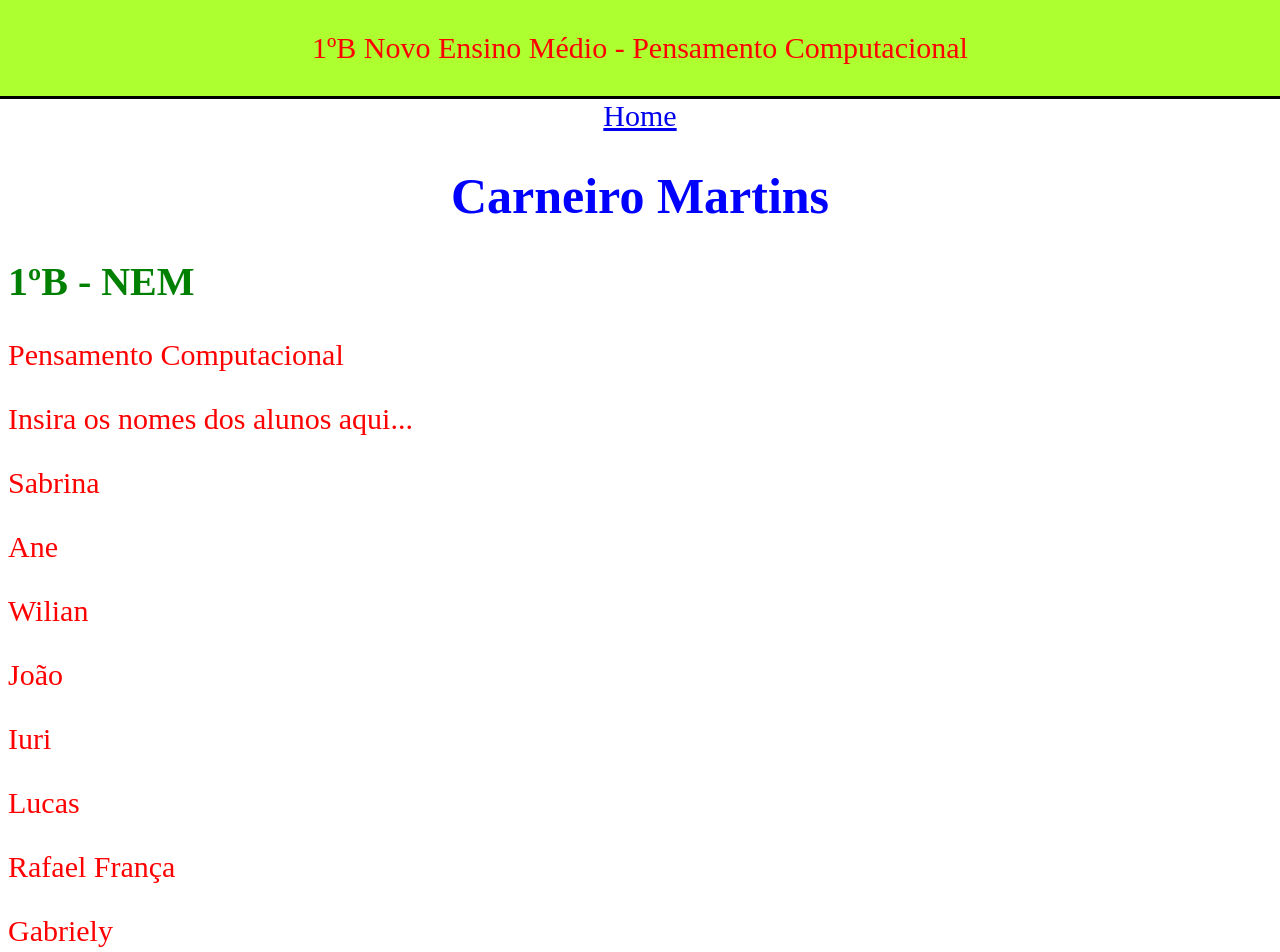
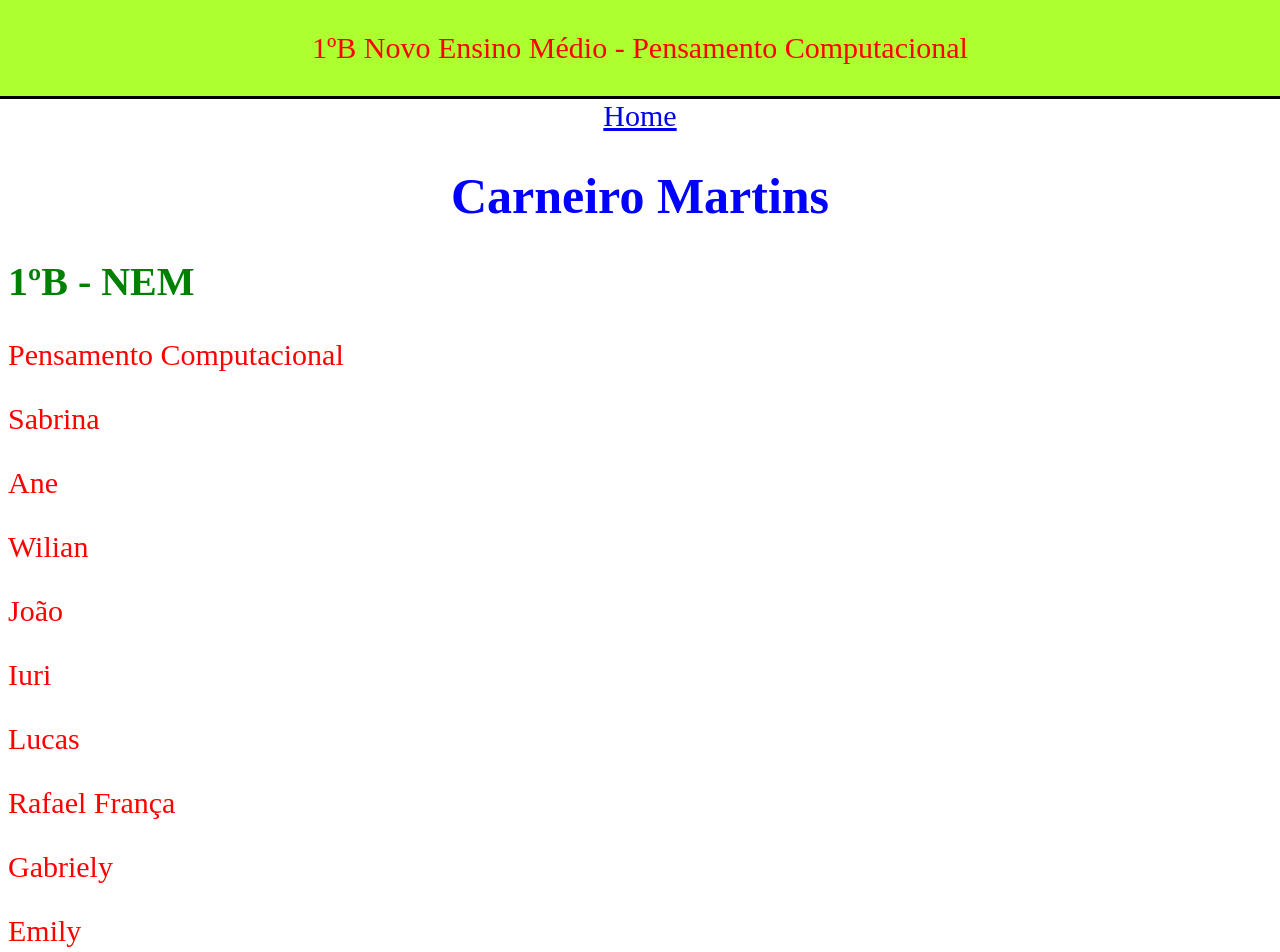
Before and after one commit to ane-s-lima/1B-ANE-LIMA, a plain HTML site: page alunos.html in a window 1280 px wide. Shown: the top 952 px of the page. Drawn offline with Linux system fonts and the light colour scheme.

Commit message:
Add files via upload

```diff
--- a/alunos.html
+++ b/alunos.html
@@ -13,7 +13,7 @@
     <h2>1ºB - NEM</h2>
     <p>Pensamento Computacional</p>
 
-    <p>Insira os nomes dos alunos aqui...</p>
+    <div id="alunos">
     <p>Sabrina</p>
     <p>Ane</p>
     <p>Wilian</p>
@@ -37,7 +37,7 @@
     <p>Matheus</p>
     <p>kevin</p>
     <p>Erick</p>
-
+  </div>
 
     <footer class="rodape">
         <p>Colégio Estadual Francisco Carneiro Martins - Ensino Médio e Educação Profissional</p>
```
